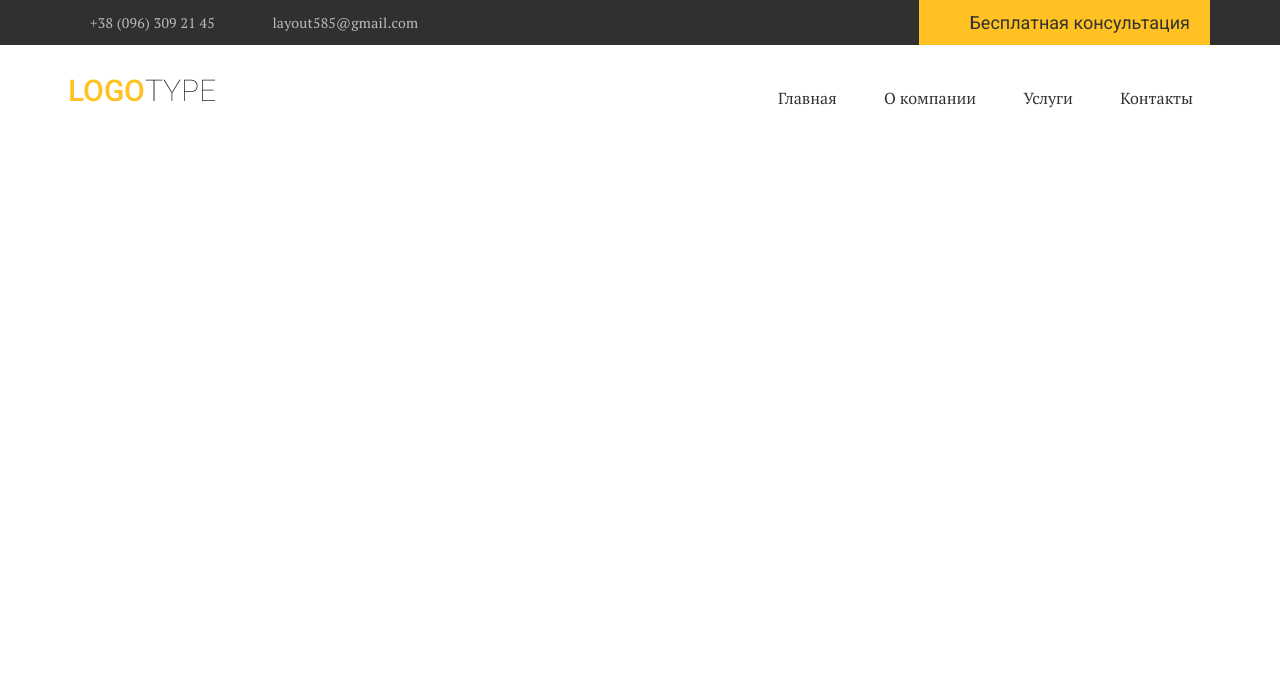
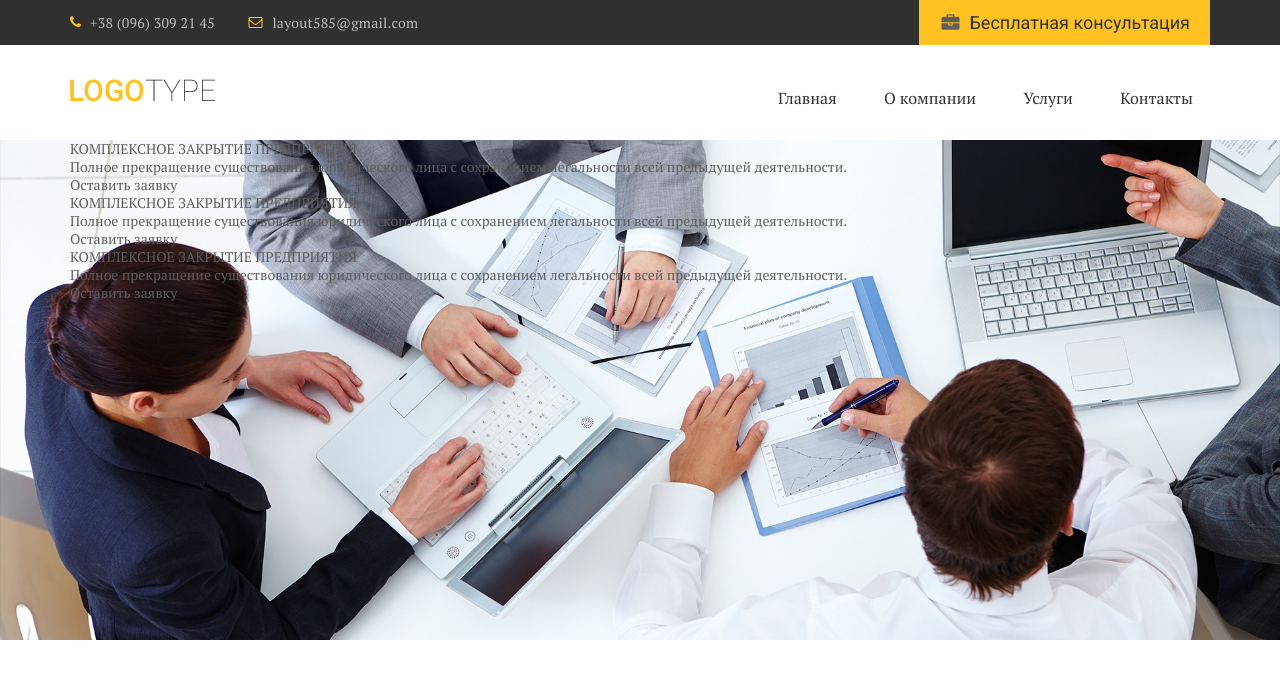
Before and after one commit to F1bona4iPWNZ/sfera_uslug, a plain HTML site: page index.html in a window 1280 px wide. Drawn offline with nearby package versions, Linux system fonts and the light colour scheme; files whose address does not match are found by name.

Commit message:
finished

```diff
--- a/css/fonts.css
+++ b/css/fonts.css
@@ -1,10 +1,10 @@
 @font-face {
   font-family: 'icomoon';
-  src:  url('fonts/icomoon.eot?wfq3mh');
+  src:  url('../fonts/icomoon.eot?wfq3mh');
   src:  url('fonts/icomoon.eot?wfq3mh#iefix') format('embedded-opentype'),
-    url('fonts/icomoon.ttf?wfq3mh') format('truetype'),
-    url('fonts/icomoon.woff?wfq3mh') format('woff'),
-    url('fonts/icomoon.svg?wfq3mh#icomoon') format('svg');
+    url('../fonts/icomoon.ttf?wfq3mh') format('truetype'),
+    url('../fonts/icomoon.woff?wfq3mh') format('woff'),
+    url('../fonts/icomoon.svg?wfq3mh#icomoon') format('svg');
   font-weight: normal;
   font-style: normal;
   font-display: block;
--- a/css/style.css
+++ b/css/style.css
@@ -37,20 +37,42 @@ line-height: 36px;
 background-color: #ffc222;
 padding: 5px 20px 4px 50px;
 font-size: 18px;
-
+position: relative;/* 1 шаг:задаем,чтобы отображались иконки нормально*/
+}
+.header_btn:before{/*используется для иконок*/
+    content: "\f0b1";
+    font-family: 'icomoon';
+    position: absolute;/* 2шаг: тоже нужно задать для отображения*/
+    left: 22px;
+    color: #5e5e5e;
 }
 .header_phone,
 .header_email{
 color: #bdbcbc;
 letter-spacing: 0.25px;
 line-height: 45px;
+position: relative;
 }
 .header_phone{
 padding-left: 20px;
 padding-right: 30px;
 }
+.header_phone:before{
+    content: "\f095";
+    font-family: 'icomoon';
+    position: absolute;
+    left: 0;
+    color: #ffc222;
+}
 .header_email{
 padding-left: 24px;
+}
+.header_email::before{
+    content: "\f003";
+    font-family: 'icomoon';
+    position: absolute;
+    left: 0;
+    color: #ffc222;
 }
 .header_contacts::after{
 content: "";
@@ -82,3 +104,13 @@ justify-content: space-between;
 .menu li+li{
     padding-left: 10px;
 }
+#modal{/*  используется для вызова бесплатной консультации при использовании сайта fancybox*/
+    display: none;
+}
+.slider{
+    background-image: url(../img/slider_fon.jpeg);
+    background-repeat: no-repeat;/* чтобы картинка не повторялась*/
+    background-size: cover;/* не расстягивалась*/
+    background-position:center;
+    min-height: 500px;
+}
--- a/index.html
+++ b/index.html
@@ -7,6 +7,7 @@
     <title>Document</title>
     <link rel="stylesheet" href="css/normalize.css">
     <link rel="stylesheet" href="css/fonts.css">
+    <link rel="stylesheet" href="css/jquery.fancybox.min.css">
     <link href="https://fonts.googleapis.com/css?family=PT+Serif|Roboto:400,500,700&display=swap&subset=cyrillic"
         rel="stylesheet">
     <link rel="stylesheet" href="css/style.css">
@@ -19,7 +20,7 @@
                 <div class="header_contacts">
                     <a class="header_phone" href="tel:30963092145">+38 (096) 309 21 45</a>
                     <a class="header_email" href="#">layout585@gmail.com</a>
-                    <a class="header_btn" href="#">Бесплатная консультация</a>
+                    <a <a data-fancybox data-src="#modal" href="javascript:;" class="header_btn" href="#">Бесплатная консультация</a>
                 </div>
             </div>
         </div>
@@ -43,6 +44,67 @@
             </div>
         </div>
     </header>
+    <section class="slider">
+        <div class="container">
+            <div class="slider_inner">
+                <div class="slider_item">
+                    <div class="slider_title">
+                        КОМПЛЕКСНОЕ ЗАКРЫТИЕ ПРЕДПРИЯТИЯ
+                    </div>
+                    <div class="slider_text">
+                        Полное прекращение существования юридического лица с сохранением легальности всей предыдущей деятельности.
+                    </div>
+                    <div class="slider_button">
+                        Оставить заявку
+                    </div>
+                </div><div class="slider_item">
+                    <div class="slider_title">
+                        КОМПЛЕКСНОЕ ЗАКРЫТИЕ ПРЕДПРИЯТИЯ
+                    </div>
+                    <div class="slider_text">
+                        Полное прекращение существования юридического лица с сохранением легальности всей предыдущей деятельности.
+                    </div>
+                    <div class="slider_button">
+                        Оставить заявку
+                    </div>
+                </div><div class="slider_item">
+                    <div class="slider_title">
+                        КОМПЛЕКСНОЕ ЗАКРЫТИЕ ПРЕДПРИЯТИЯ
+                    </div>
+                    <div class="slider_text">
+                        Полное прекращение существования юридического лица с сохранением легальности всей предыдущей деятельности.
+                    </div>
+                    <div class="slider_button">
+                        Оставить заявку
+                    </div>
+                </div>
+
+            </div>
+        </div>
+    </section>
+
+
+
+
+
+
+
+    <div id="modal">
+        <h2>Hello!</h2>
+        <p>You are awesome!</p>
+    </div>
+
+
+
+
+
+
+
+
+    <script src="https://ajax.googleapis.com/ajax/libs/jquery/3.4.1/jquery.min.js">
+    </script>
+    <script src="js/jquery.fancybox.min.js"></script>
+    <script src="js/main.js"></script>
 </body>
 
 </html>
--- /dev/null
+++ b/js/main.js
@@ -0,0 +1,4 @@
+$(function(){
+
+
+});
```
Also changed, not shown: css/jquery.fancybox.min.css (added), img/slider_fon.jpeg (added), js/jquery.fancybox.min.js (added).
